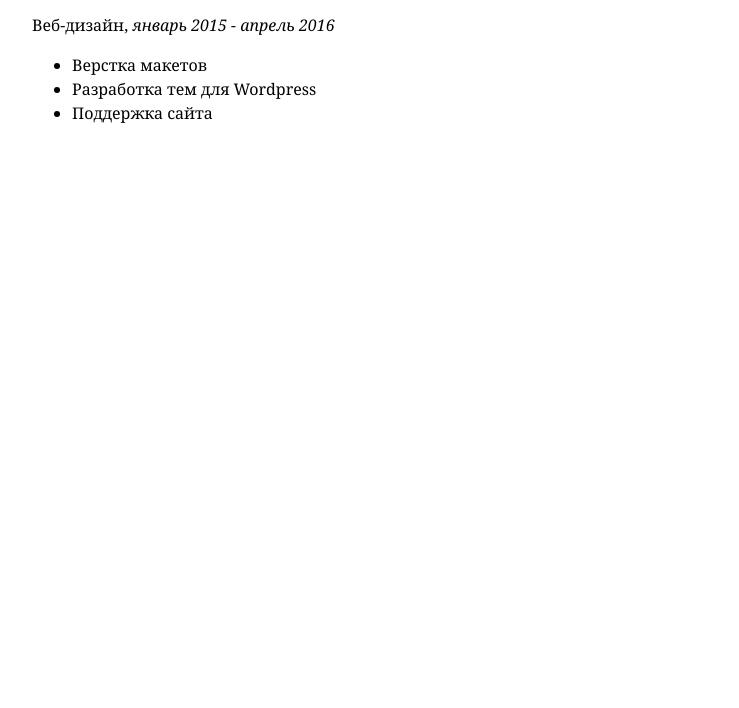
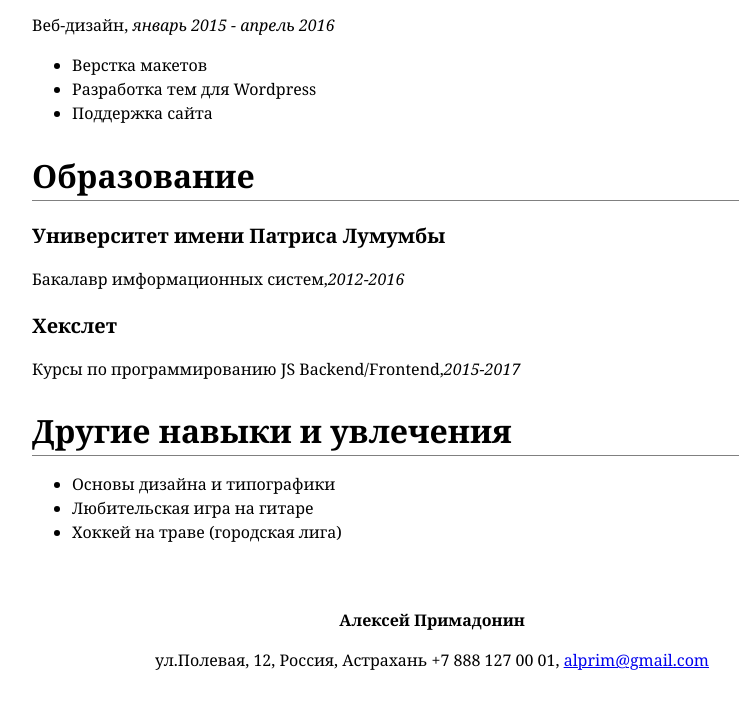
Before and after one commit to fumufu86/resume.html, a plain HTML site: page index.html in a window 1280 px wide. Shown: the part 676-1384 px from the top of the page, without its empty margins (208-947 px from the left). Before the commit the page ends 897 px from the top, so only its background shows below. Drawn offline with Linux system fonts and the light colour scheme.

Commit message:
final change

```diff
--- a/index.html
+++ b/index.html
@@ -35,8 +35,21 @@
                 <li>Разработка тем для Wordpress</li>
                 <li>Поддержка сайта</li>
             </ul>
+            <h2>Образование</h2>
+            <h3>Университет имени Патриса Лумумбы</h3>
+            <p>Бакалавр имформационных систем,<i>2012-2016</i></p>
+            <h3>Хекслет</h3>
+            <p>Курсы по программированию JS Backend/Frontend,<i>2015-2017</i></p>
+            <h2>Другие навыки и увлечения</h2>
+            <ul>
+                <li>Основы дизайна и типографики</li>
+                <li>Любительская игра на гитаре</li>
+                <li>Хоккей на траве (городская лига)</li>
+            </ul>
         </div>
         <div id="footer">
+            <b>Алексей Примадонин</b>
+            <p>ул.Полевая, 12, Россия, Астрахань +7 888 127 00 01, <a href="mailto:alprim@gmail.com">alprim@gmail.com</a></p>
         </div>
     </body>
 </html>
```
